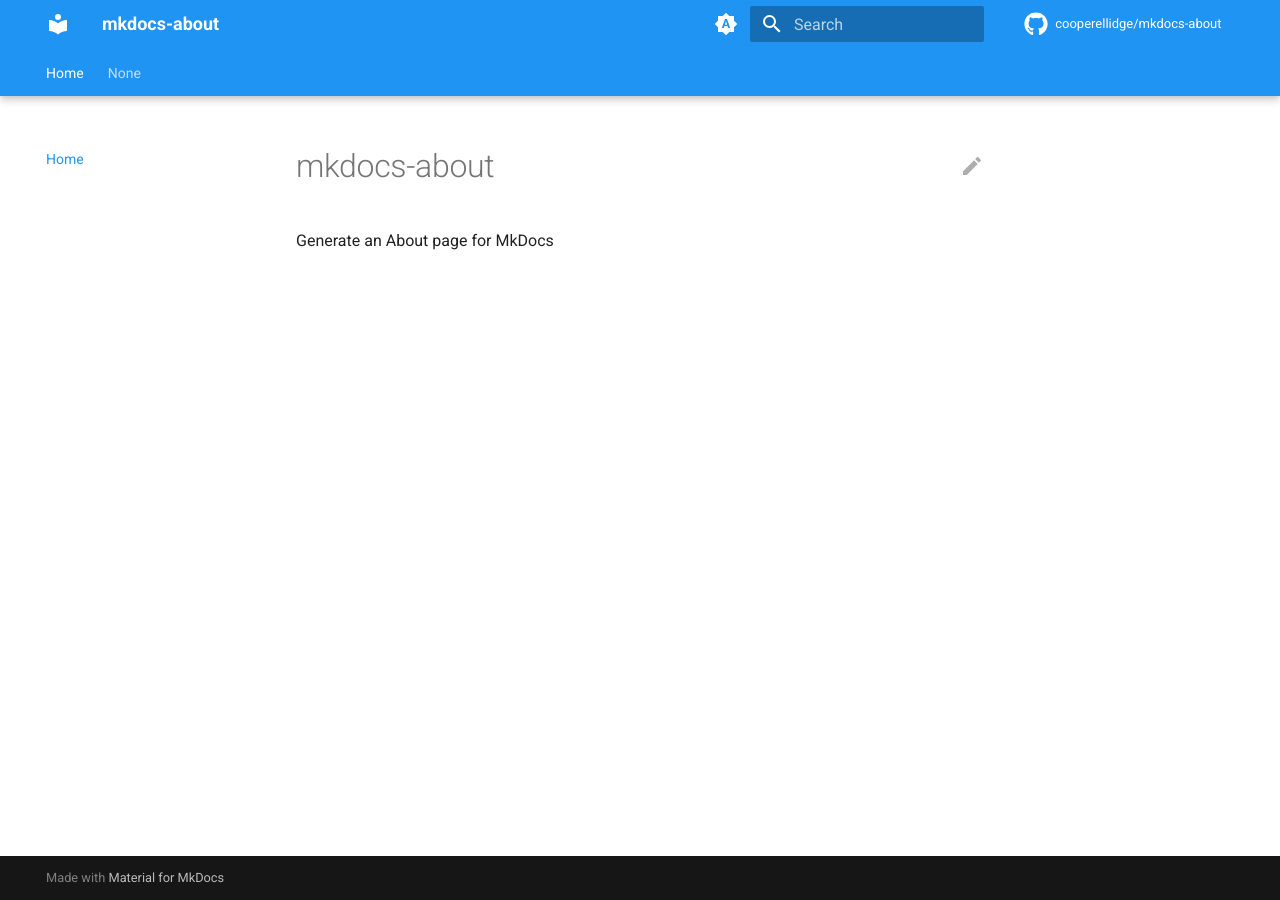
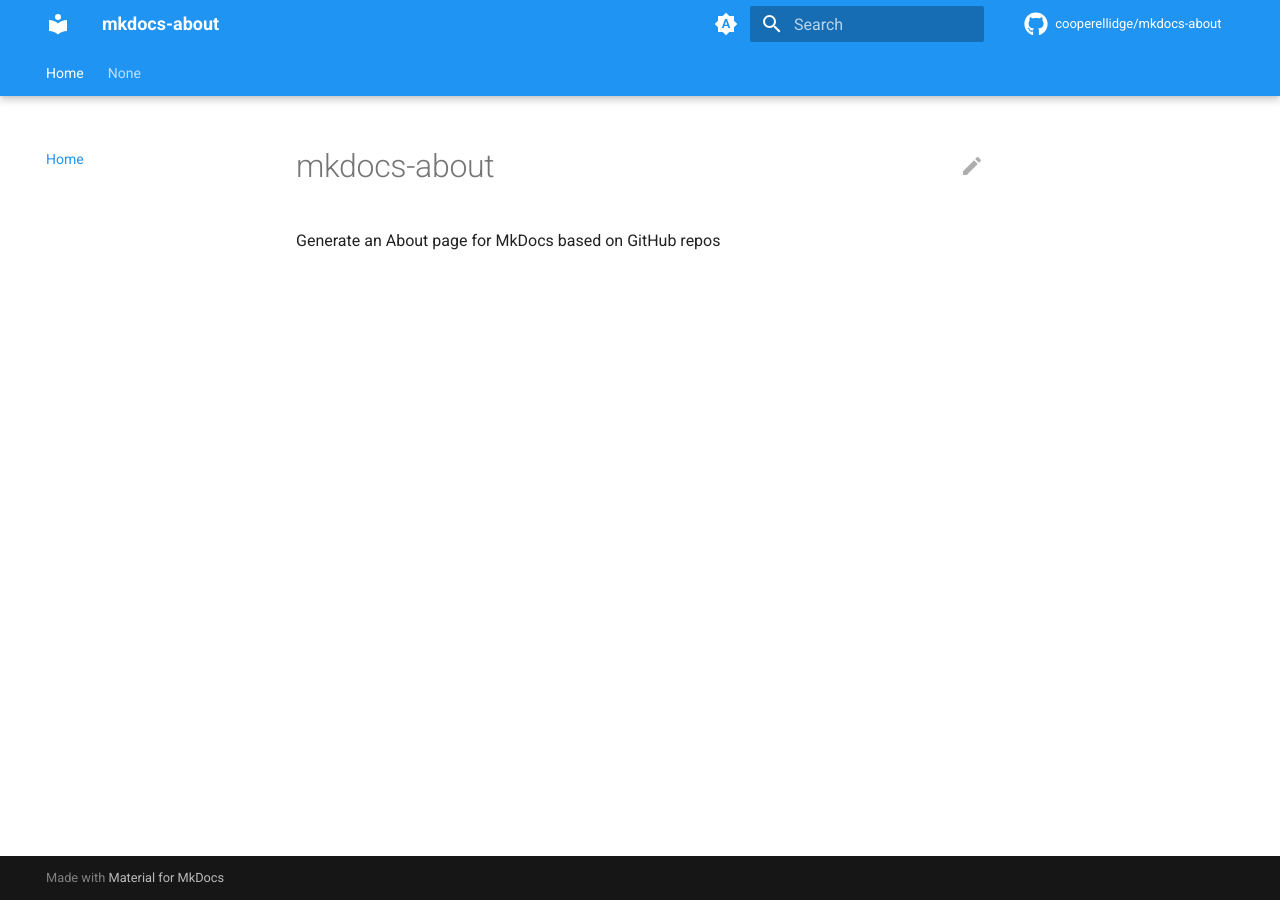
Before and after one commit to cooperellidge/mkdocs-about, an MkDocs documentation site: the page built from docs/index.md, in a window 1280 px wide. Built offline with MkDocs 1.6.1 and Material for MkDocs 9.7.7, drawn with Linux system fonts in a browser that asks for light colours; comment, search, counter and statistics services are not loaded.

Commit message:
Change tag line

```diff
--- a/docs/index.md
+++ b/docs/index.md
@@ -1,3 +1,3 @@
 # mkdocs-about
 
-Generate an About page for MkDocs
+Generate an About page for MkDocs based on GitHub repos
--- a/mkdocs.yml
+++ b/mkdocs.yml
@@ -60,10 +60,9 @@ plugins:
   - mkdocs-about:
       username: cooperellidge
       header: This library was created by Cooper Ellidge. Here are some of my other projects.
-      related:
-        - config-getter
       exclude:
         - resume
+        - slow-api
 
 markdown_extensions:
   - admonition
--- a/pyproject.toml
+++ b/pyproject.toml
@@ -1,7 +1,7 @@
 [project]
 name = "mkdocs-about"
 version = "0.0.1"
-description = "Generate an About page for MkDocs"
+description = "Generate an About page for MkDocs based on GitHub repos"
 readme = "README.md"
 authors = [{ name = "Cooper Ellidge", email = "cooper.ellidge@gmail.com" }]
 requires-python = ">=3.10"
```
Also changed, not shown: README.md (+0 -3 lines).
